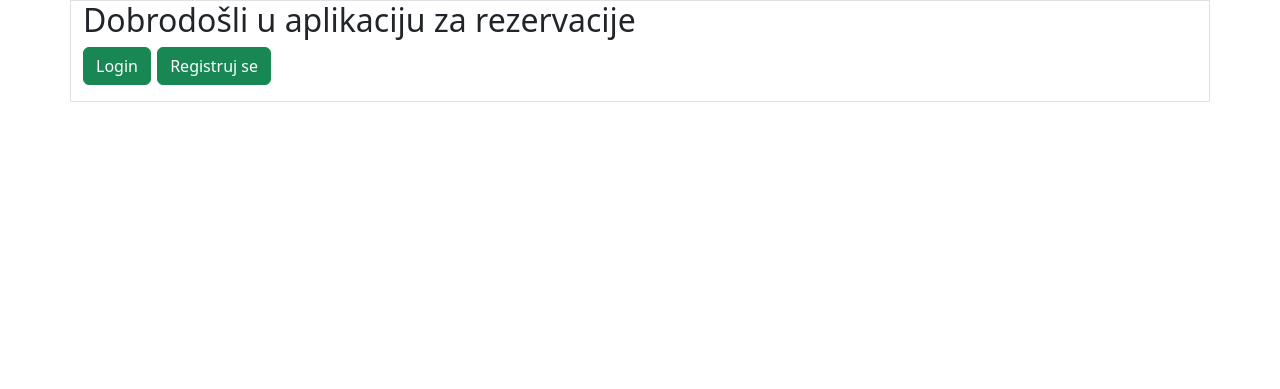
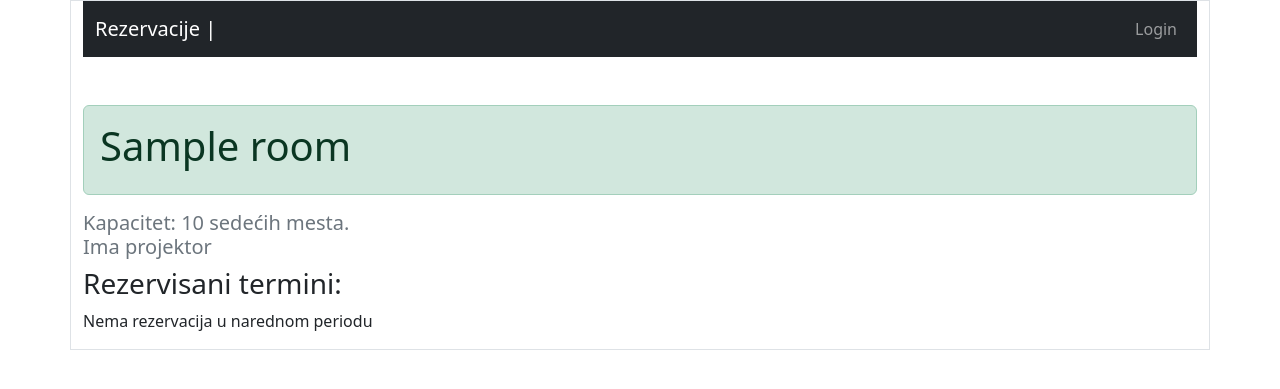
Before and after one commit to mitke/rooms_reservation, a Django app: page / in a window 1280 px wide. Shown: the top 389 px of the page. Run offline with Django 4.2, Linux system fonts and the light colour scheme; tables that the repository leaves empty hold one stand-in row (values such as "Sample post").

Commit message:
menjao za novu ulogu

```diff
--- a/booking/models.py
+++ b/booking/models.py
@@ -17,7 +17,7 @@ class Bookings(models.Model):
   end_time = models.DateTimeField()
   organizer_name = models.CharField(max_length=100)
   purpose = models.TextField()
-  expected_participants = models.IntegerField()
+  expected_participants = models.IntegerField(null=True, blank=True)
   needs_projector = models.BooleanField()
 
 
--- a/booking/templates/base.html
+++ b/booking/templates/base.html
@@ -19,6 +19,7 @@
 
   <body>
     <div class="container border">
+      {% include 'navbar.html' %}
       {% block content%}{% endblock %}
     </div>
   </body>
--- a/booking/templates/booking/book_room.html
+++ b/booking/templates/booking/book_room.html
@@ -13,8 +13,8 @@
 </ul>
 {% endif %}
 
-<p>Ulogovani korisnik: {{ user }} (<strong>{{ user.userprofile.medical_title }} {{ user.first_name }} {{ user.last_name }}</strong>) <a href="{% url 'logout' %}" class="btn btn-success btn-sm">Logout</a></p>
-<h1 class=" display-6">Rezervacija prostorije "{{ room.name }}{{ room_name }}"</h1>
+
+<h1 class=" display-6 mt-5">Rezervacija prostorije "{{ room.name }}{{ room_name }}"</h1>
 <br />
 <form action="" method="post" class="row g-4">
   {% csrf_token %}
--- a/booking/templates/booking/home.html
+++ b/booking/templates/booking/home.html
@@ -33,13 +33,17 @@
 {% endfor %}
 
 {% endif %}
-<p class="mt-2">Ulogovani korisnik: {{ user }} (<strong>{{ user.userprofile.medical_title }} {{ user.first_name }} {{ user.last_name }}</strong>) <a href="{% url 'logout' %}" class="btn btn-success btn-sm">Logout</a></p>
-<h1 class=" display-5">Rezervacije</h1>
+{% endif %}
 
 {% for room, bookings in room_availability.items %}
 
-<div class="alert alert-success">
-  <h3 class="display-6"> {{ room.name }} <a href="{% url 'book_room' room.id %} " class="btn btn-success"> Nova rezervacija</a></h3>
+<div class="alert alert-success mt-5">
+  <h3 class="display-6">
+    {{ room.name }}
+    {% if user.is_authenticated %}
+    <a href="{% url 'book_room' room.id %} " class="btn btn-success"> Nova rezervacija</a>
+    {% endif %}
+  </h3>
 </div>
 <h5 class="text-secondary">Kapacitet: {{ room.capacity }} sedećih mesta.<br />
 
@@ -50,27 +54,36 @@
   {% endif %}
 </h5>
 <h3>Rezervisani termini:</h3>
+{% if bookings %}
 <table class="table table-striped table-bordered table-responsive-sm">
   <tr class="table-dark">
     <th>Od</th>
     <th>Do</th>
-    <th>korisnik</th>
+    <th>ubacio</th>
     <th>organizator</th>
     <th>svrha</th>
     <th>br.učesnika</th>
+    {% if user.is_authenticated %}
     <th>brisanje</th>
     <th>menjanje</th>
+    {% endif %}
   </tr>
   {% for book in bookings %}
   <tr>
     <td>{{ book.start_time|date:"d.m.Y" }} {{ book.start_time|time:"H:i" }}</td>
     <td>{{ book.end_time|date:"d.m.Y" }} {{ book.end_time|time:"H:i" }}</td>
-    <td>{{ book.user.username }} ({{ book.user.userprofile.medical_title}} {{ book.user.first_name }} {{ book.user.last_name }})</td>
+    <td>{{ book.user.username }} ({{ book.user.first_name }} {{ book.user.last_name }})</td>
     <td>{{ book.organizer_name }}</td>
     <td>{{ book.purpose }}</td>
-    <td>{{ book.expected_participants }}</td>
     <td>
-      {% if request.user == book.user %}
+      {% if book.expected_participants %}
+      {{ book.expected_participants }}
+      {% else %}
+      Nepoznato
+      {% endif %}
+    </td>
+    {% if user.is_authenticated %}
+    <td>
       <form style="display: inline-block;" action="{% url 'delete_booking' book.id %} " method="post">
         {% csrf_token %}
         <button type="submit" class="btn btn-success">Izbriši</button>
@@ -80,11 +93,10 @@
       <form style="display: inline-block;" action="{% url 'edit_booking' book.id %} " method="get">
         <button type="submit" class="btn btn-success">Promeni</button>
       </form>
-      {% else %}
+
     </td>
-    <td>
-      {% endif %}
-    </td>
+
+    {% endif %}
   </tr>
   {% empty %}
   <p>
@@ -92,18 +104,12 @@
   </p>
   {% endfor %}
 </table>
-
+{% else %}
+<p>Nema rezervacija u narednom periodu</p>
+{% endif%}
 {% endfor %}
 
 
-{% else %}
 
-<h2>Dobrodošli u aplikaciju za rezervacije</h2>
-<h4><a href="{% url 'login' %}" class="btn btn-success">Login</a>&NoBreak;
-  <a href="{% url 'register' %}" class="btn btn-success">Registruj se</a>
-</h4>
-<p></p>
-
-{% endif %}
 
 {% endblock %}
--- /dev/null
+++ b/booking/templates/navbar.html
@@ -0,0 +1,30 @@
+<nav class="navbar navbar-expand-lg navbar-dark bg-dark">
+  <div class="container-fluid">
+    <a class="navbar-brand" href="{% url 'home' %}">Rezervacije |</a>
+
+
+    <div class="collapse navbar-collapse" id="navbarSupportedContent">
+      <ul class="navbar-nav ms-auto mb-2 mb-lg-0">
+
+        {% if user.is_authenticated %}
+
+        <li class="nav-item">
+          <div class="navbar-text text-light">Korisnik <strong><i>{{ user.username }}</i></strong> ({{ user.first_name }} {{ user.last_name }}) |</div>
+        </li>
+        <li class=" nav-item">
+          <a class="nav-link" href="{% url 'logout' %} ">Logout</a>
+        </li>
+
+        {% else %}
+
+        <li class="nav-item">
+          <a class="nav-link" href="{% url 'login' %}">Login</a>
+        </li>
+
+        {% endif %}
+
+      </ul>
+
+    </div>
+  </div>
+</nav>
--- a/booking/views.py
+++ b/booking/views.py
@@ -81,7 +81,10 @@ def book_room(request, room_id):
       end_time = request.POST.get('end_time')
       end_time = datetime.strptime(end_time, "%Y-%m-%dT%H:%M")
       end_time_aware = timezone.make_aware(end_time, timezone.get_default_timezone())
-      expected_participants = int(request.POST.get('expected_participants'))
+      try:
+        expected_participants = int(request.POST.get('expected_participants'))
+      except ValueError:
+        expected_participants = 0
       needs_projector = request.POST.get('needs_projector')
 
       message = provera(start_time_aware, end_time_aware, current_time, expected_participants,
@@ -105,10 +108,10 @@ def book_room(request, room_id):
 def delete_booking(request, booking_id):
   booking = get_object_or_404(Bookings, pk=booking_id)
 
-  if request.user == booking.user:
-    booking.delete()
-  else:
-    messages.error(request, 'You do not have permission to edit this reservation.')
+  #if request.user == booking.user:
+  booking.delete()
+  #else:
+    #messages.error(request, 'You do not have permission to edit this reservation.')
   return redirect('home')
 
 
@@ -132,7 +135,10 @@ def edit_booking(request, booking_id):
       end_time = request.POST.get('end_time')
       end_time = datetime.strptime(end_time, "%Y-%m-%dT%H:%M")
       end_time_aware = timezone.make_aware(end_time, timezone.get_default_timezone())
-      expected_participants = int(request.POST.get('expected_participants'))
+      try:
+        expected_participants = int(request.POST.get('expected_participants'))
+      except ValueError:
+        expected_participants = 0
       needs_projector = request.POST.get('needs_projector')
 
       message = provera(start_time_aware, end_time_aware, current_time, expected_participants,
--- a/rezervacije/settings.py
+++ b/rezervacije/settings.py
@@ -31,9 +31,6 @@ ALLOWED_HOSTS = ['*']
 # Application definition
 
 INSTALLED_APPS = [
-    #'bookingRooms',
-    #'bootstrap_datepicker_plus',
-    #'bootstrap4',
     'booking',
     'django.contrib.admin',
     'django.contrib.auth',
```
